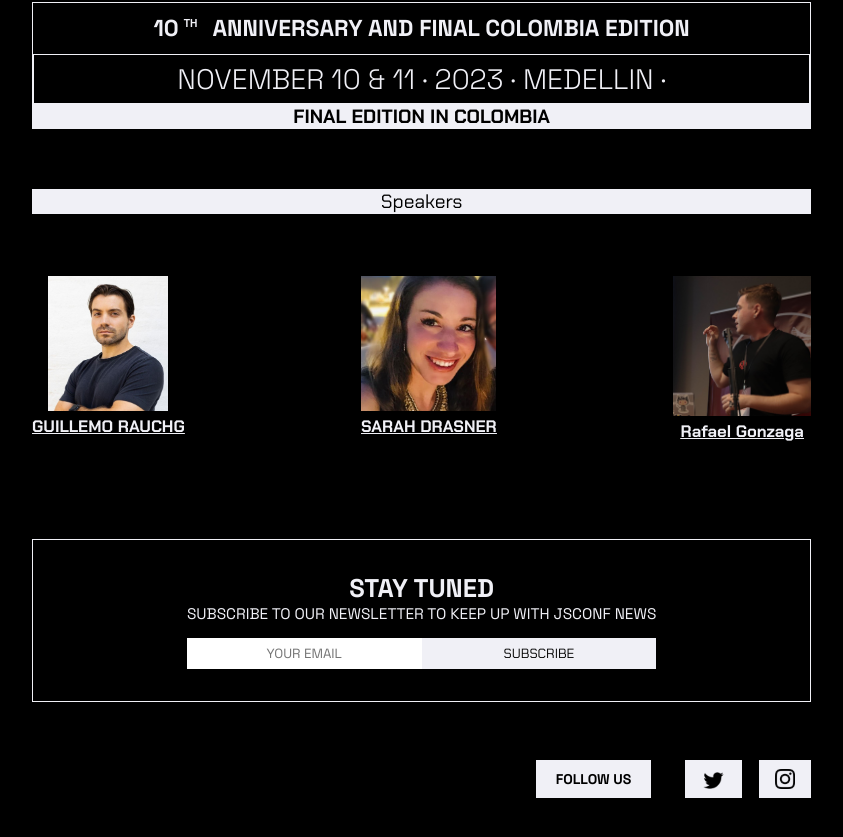
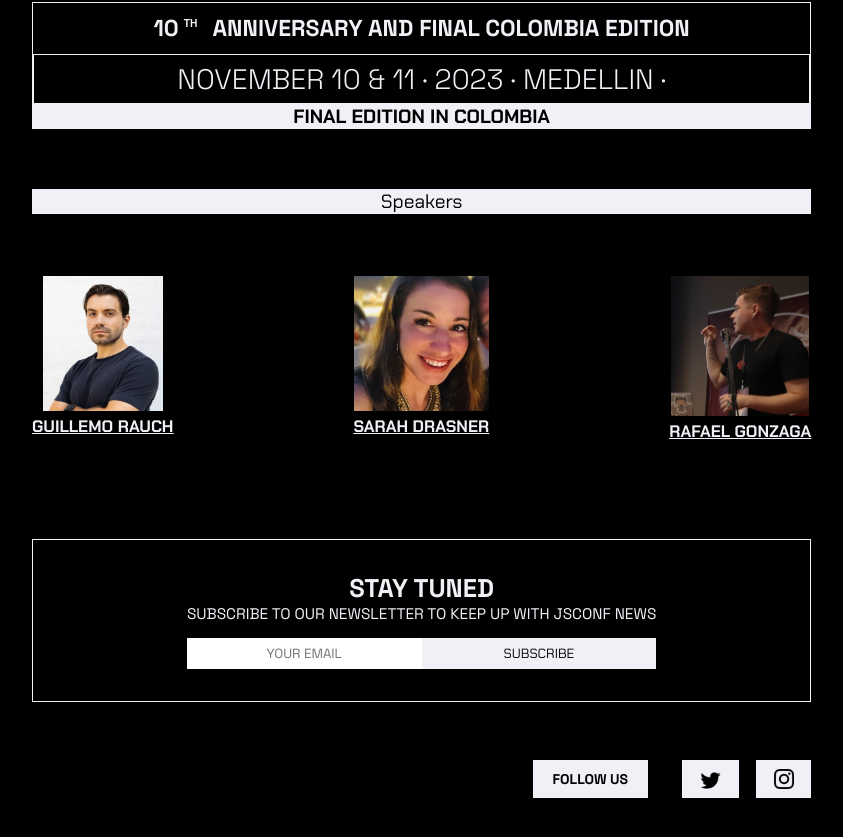
Before and after one commit to Ladiega/jsconf23, a Next.js app: page / in a window 1280 px wide. Shown: the part 605-1442 px from the top of the page, without its empty margins (248-1091 px from the left). Built offline with nearby package versions, Linux system fonts and the light colour scheme.

Commit message:
Rafael Gonzaga en mayusculas

```diff
--- a/src/pages/index.js
+++ b/src/pages/index.js
@@ -87,7 +87,7 @@
 
 
 						</div>
-						<div className="card-name"><Link href='https://twitter.com/rauchg'>GUILLEMO RAUCHG</Link> </div>
+						<div className="card-name"><Link href='https://twitter.com/rauchg' target='_blank'>GUILLEMO RAUCH</Link> </div>
 
 					</div>
 					<div className="card-container">
@@ -98,7 +98,7 @@
                             alt="Rectangle" />
 
 						</div>
-						<div className="card-name"><Link href="https://twitter.com/sarah_edo">SARAH DRASNER</Link> </div>
+						<div className="card-name"><Link href="https://twitter.com/sarah_edo" target='_blank'>SARAH DRASNER</Link> </div>
 
 					</div>
 					<div className="card-container">
@@ -108,7 +108,7 @@
                             src={Rafael}
                              alt='Rectangle'   />
 						</div>
-						<div className="card-name"><Link href='https://twitter.com/_rafaelgss'> Rafael Gonzaga</Link></div>
+						<div className="card-name"><Link href='https://twitter.com/_rafaelgss' target='_blank'> RAFAEL GONZAGA</Link></div>
 
 					</div>
 				</div>
@@ -134,7 +134,7 @@
 			<div className="footer-container">
 				<div className="footer-item-text">FOLLOW US</div>
 				<div className="footer-item-twitter">
-				<Link href="https://twitter.com/jsconfco">
+				<Link href="https://twitter.com/jsconfco" target='_blank'>
           			<Image
             		src={Twitter}
             		alt="twitter"/>
@@ -142,7 +142,7 @@
 				</div>
 
 
-			<div className="footer-item-instagram"><Link href='https://www.instagram.com/jsconfco/'>
+			<div className="footer-item-instagram"><Link href='https://www.instagram.com/jsconfco/' target='_blank'>
           <Image
             src={Instagram}
             alt="instagram"/>
--- a/src/styles/globals.css
+++ b/src/styles/globals.css
@@ -257,8 +257,8 @@
     margin-left: 2.125rem;
 }
 .footer-item-instagram{
-  padding-left: 1rem;
-  padding-right: 1rem;
+  padding-left: 1.1rem;
+  padding-right: 1.1rem;
   padding-top: 0.3rem;
   padding-bottom: auto;
     display: flex;
```
